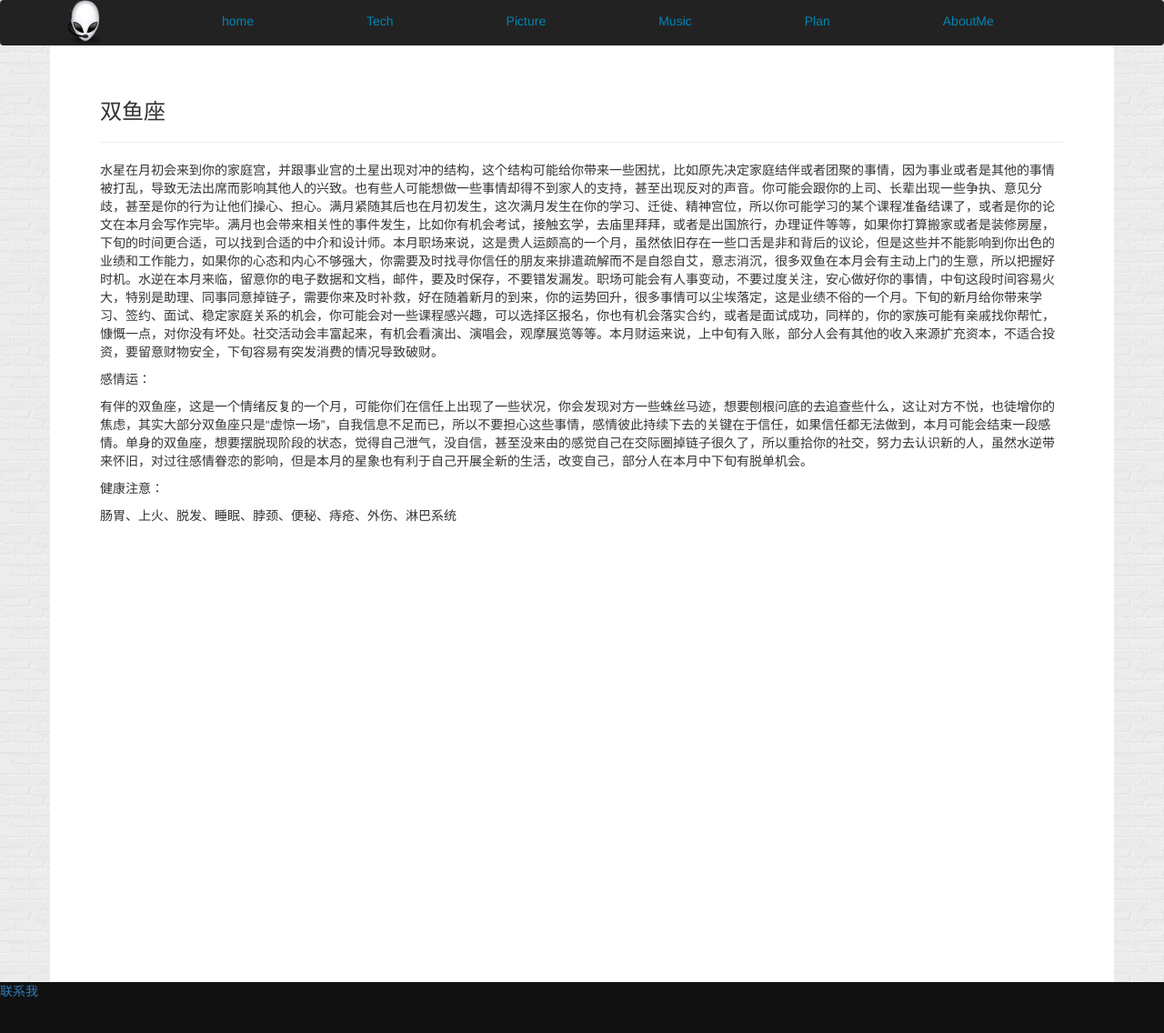
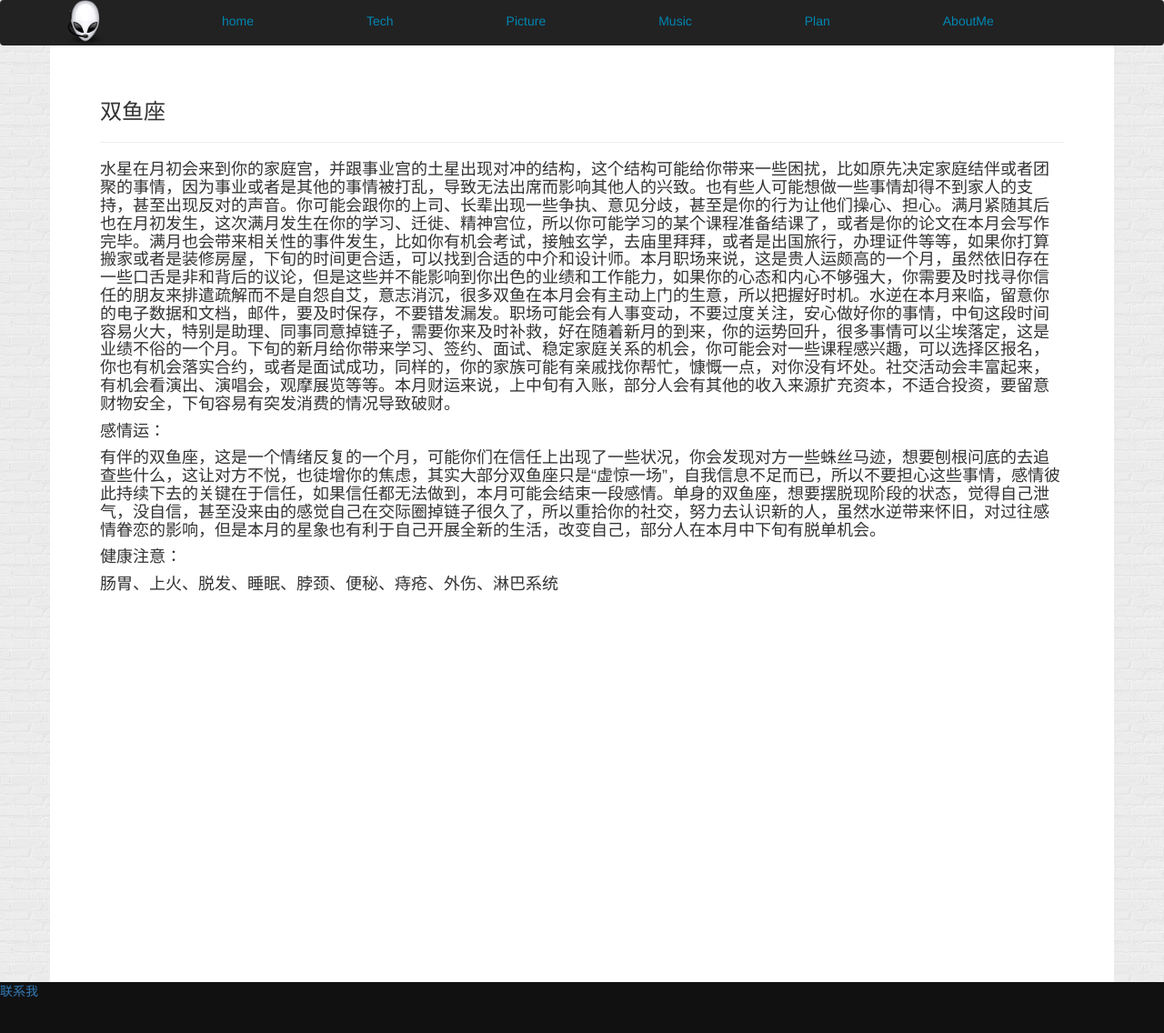
Before and after one commit to GeorageLiang/georageliang.github.com, a Jekyll site: the page built from 12md/fish.md, in a window 1280 px wide and 1140 px high. Shown: the top 1136 px of the window at 91% size. Built offline with Jekyll 4.4.1, drawn with Linux system fonts in a browser that asks for light colours; Markdown is read by kramdown in place of the engine named in the settings; comment, search, counter and statistics services are not loaded.

```diff
--- a/12md/fish.md
+++ b/12md/fish.md
@@ -9,12 +9,12 @@ permalink: /12md/fish/
 ###双鱼座
 ---
 
-水星在月初会来到你的家庭宫，并跟事业宫的土星出现对冲的结构，这个结构可能给你带来一些困扰，比如原先决定家庭结伴或者团聚的事情，因为事业或者是其他的事情被打乱，导致无法出席而影响其他人的兴致。也有些人可能想做一些事情却得不到家人的支持，甚至出现反对的声音。你可能会跟你的上司、长辈出现一些争执、意见分歧，甚至是你的行为让他们操心、担心。满月紧随其后也在月初发生，这次满月发生在你的学习、迁徙、精神宫位，所以你可能学习的某个课程准备结课了，或者是你的论文在本月会写作完毕。满月也会带来相关性的事件发生，比如你有机会考试，接触玄学，去庙里拜拜，或者是出国旅行，办理证件等等，如果你打算搬家或者是装修房屋，下旬的时间更合适，可以找到合适的中介和设计师。本月职场来说，这是贵人运颇高的一个月，虽然依旧存在一些口舌是非和背后的议论，但是这些并不能影响到你出色的业绩和工作能力，如果你的心态和内心不够强大，你需要及时找寻你信任的朋友来排遣疏解而不是自怨自艾，意志消沉，很多双鱼在本月会有主动上门的生意，所以把握好时机。水逆在本月来临，留意你的电子数据和文档，邮件，要及时保存，不要错发漏发。职场可能会有人事变动，不要过度关注，安心做好你的事情，中旬这段时间容易火大，特别是助理、同事同意掉链子，需要你来及时补救，好在随着新月的到来，你的运势回升，很多事情可以尘埃落定，这是业绩不俗的一个月。下旬的新月给你带来学习、签约、面试、稳定家庭关系的机会，你可能会对一些课程感兴趣，可以选择区报名，你也有机会落实合约，或者是面试成功，同样的，你的家族可能有亲戚找你帮忙，慷慨一点，对你没有坏处。社交活动会丰富起来，有机会看演出、演唱会，观摩展览等等。本月财运来说，上中旬有入账，部分人会有其他的收入来源扩充资本，不适合投资，要留意财物安全，下旬容易有突发消费的情况导致破财。
+####水星在月初会来到你的家庭宫，并跟事业宫的土星出现对冲的结构，这个结构可能给你带来一些困扰，比如原先决定家庭结伴或者团聚的事情，因为事业或者是其他的事情被打乱，导致无法出席而影响其他人的兴致。也有些人可能想做一些事情却得不到家人的支持，甚至出现反对的声音。你可能会跟你的上司、长辈出现一些争执、意见分歧，甚至是你的行为让他们操心、担心。满月紧随其后也在月初发生，这次满月发生在你的学习、迁徙、精神宫位，所以你可能学习的某个课程准备结课了，或者是你的论文在本月会写作完毕。满月也会带来相关性的事件发生，比如你有机会考试，接触玄学，去庙里拜拜，或者是出国旅行，办理证件等等，如果你打算搬家或者是装修房屋，下旬的时间更合适，可以找到合适的中介和设计师。本月职场来说，这是贵人运颇高的一个月，虽然依旧存在一些口舌是非和背后的议论，但是这些并不能影响到你出色的业绩和工作能力，如果你的心态和内心不够强大，你需要及时找寻你信任的朋友来排遣疏解而不是自怨自艾，意志消沉，很多双鱼在本月会有主动上门的生意，所以把握好时机。水逆在本月来临，留意你的电子数据和文档，邮件，要及时保存，不要错发漏发。职场可能会有人事变动，不要过度关注，安心做好你的事情，中旬这段时间容易火大，特别是助理、同事同意掉链子，需要你来及时补救，好在随着新月的到来，你的运势回升，很多事情可以尘埃落定，这是业绩不俗的一个月。下旬的新月给你带来学习、签约、面试、稳定家庭关系的机会，你可能会对一些课程感兴趣，可以选择区报名，你也有机会落实合约，或者是面试成功，同样的，你的家族可能有亲戚找你帮忙，慷慨一点，对你没有坏处。社交活动会丰富起来，有机会看演出、演唱会，观摩展览等等。本月财运来说，上中旬有入账，部分人会有其他的收入来源扩充资本，不适合投资，要留意财物安全，下旬容易有突发消费的情况导致破财。
 
-感情运：
+####感情运：
 
-有伴的双鱼座，这是一个情绪反复的一个月，可能你们在信任上出现了一些状况，你会发现对方一些蛛丝马迹，想要刨根问底的去追查些什么，这让对方不悦，也徒增你的焦虑，其实大部分双鱼座只是“虚惊一场”，自我信息不足而已，所以不要担心这些事情，感情彼此持续下去的关键在于信任，如果信任都无法做到，本月可能会结束一段感情。单身的双鱼座，想要摆脱现阶段的状态，觉得自己泄气，没自信，甚至没来由的感觉自己在交际圈掉链子很久了，所以重拾你的社交，努力去认识新的人，虽然水逆带来怀旧，对过往感情眷恋的影响，但是本月的星象也有利于自己开展全新的生活，改变自己，部分人在本月中下旬有脱单机会。
+####有伴的双鱼座，这是一个情绪反复的一个月，可能你们在信任上出现了一些状况，你会发现对方一些蛛丝马迹，想要刨根问底的去追查些什么，这让对方不悦，也徒增你的焦虑，其实大部分双鱼座只是“虚惊一场”，自我信息不足而已，所以不要担心这些事情，感情彼此持续下去的关键在于信任，如果信任都无法做到，本月可能会结束一段感情。单身的双鱼座，想要摆脱现阶段的状态，觉得自己泄气，没自信，甚至没来由的感觉自己在交际圈掉链子很久了，所以重拾你的社交，努力去认识新的人，虽然水逆带来怀旧，对过往感情眷恋的影响，但是本月的星象也有利于自己开展全新的生活，改变自己，部分人在本月中下旬有脱单机会。
 
-健康注意：
+####健康注意：
 
-肠胃、上火、脱发、睡眠、脖颈、便秘、痔疮、外伤、淋巴系统
+####肠胃、上火、脱发、睡眠、脖颈、便秘、痔疮、外伤、淋巴系统
```
